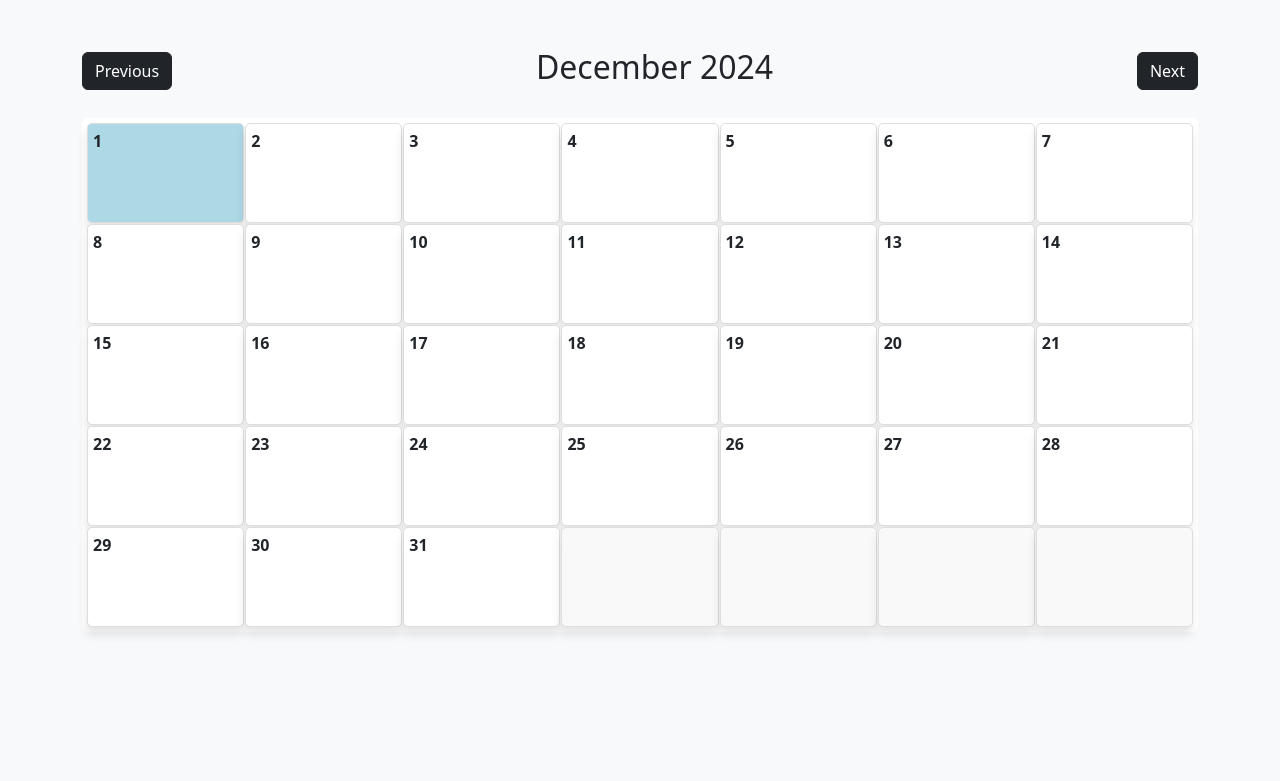
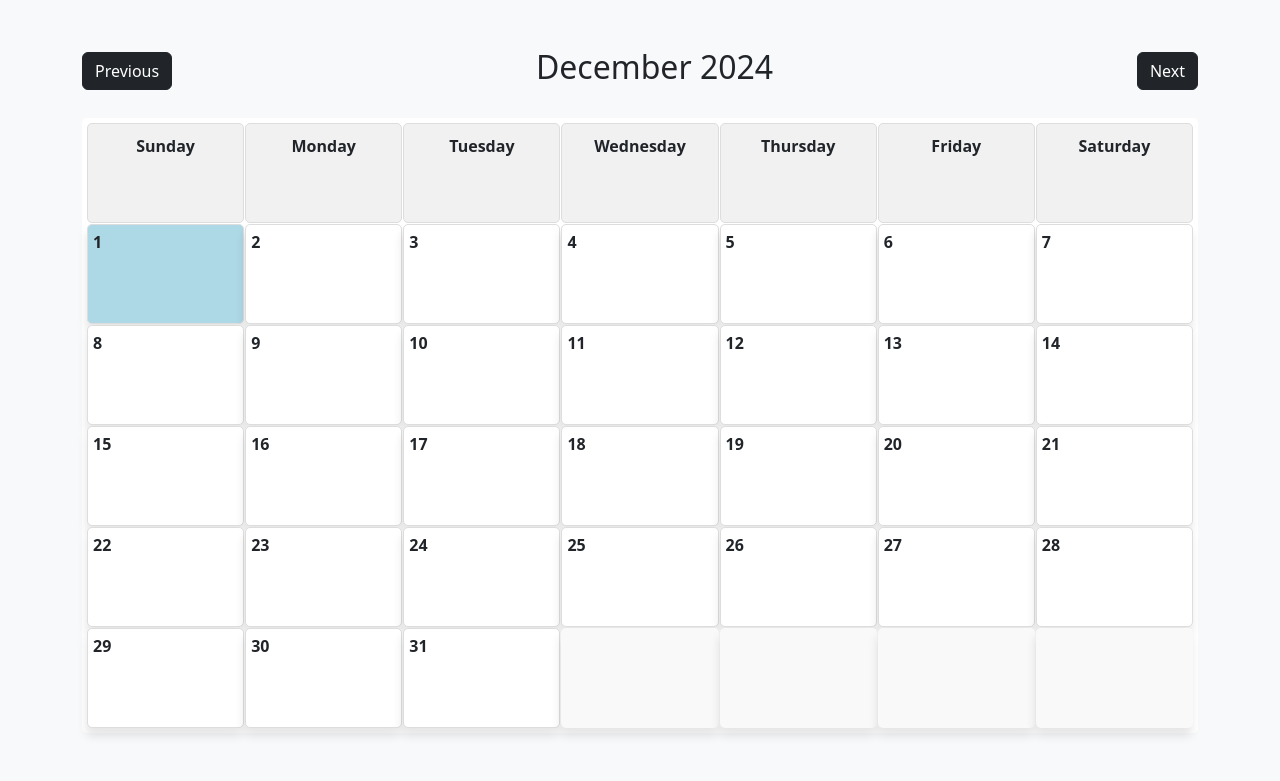
Before and after one commit to Wangu-Phillip/guest-house-system, a PHP site: page /views/admin/calendar.php in a window 1280 px wide. Shown: the part 56-837 px from the top of the page. Before the commit the page ends 691 px from the top, so only its background shows below. Run offline with PHP 8.4, Linux system fonts and the light colour scheme; data that the repository does not hold is empty; some libraries are stand-ins or nearby versions.

Commit message:
Feat: days of the week

```diff
--- a/views/admin/calendar.php
+++ b/views/admin/calendar.php
@@ -211,6 +211,8 @@ if ($result && $result->num_rows > 0) {
         <h2 id="currentMonth"></h2>
         <button id="nextMonth" class="btn btn-dark">Next</button>
     </div>
+
+    <!-- CALENDAR -->
     <div id="calendar"></div>
 </div>
 <br><br>
@@ -220,11 +222,22 @@ if ($result && $result->num_rows > 0) {
     #calendar {
         display: grid;
         grid-template-columns: repeat(7, 1fr);
+        /* 7 columns for each day of the week */
         grid-auto-rows: 100px;
         gap: 1px;
         background: #fff;
         border: #fff 5px solid;
         border-radius: 5px;
+    }
+
+    .day-header {
+        text-align: center;
+        padding: 10px 0;
+        background: #f1f1f1;
+        border: 1px solid #ddd;
+        border-radius: 5px;
+        font-weight: bold;
+        font-size: 16px;
     }
 
     .day {
@@ -261,9 +274,8 @@ if ($result && $result->num_rows > 0) {
 </style>
 
 <script>
-
     // CALENDAR BOOKING LISTENER
-    document.addEventListener("DOMContentLoaded", function () {
+    document.addEventListener("DOMContentLoaded", function() {
         const bookings = <?= json_encode($bookings) ?>; // Booking data from PHP
         const calendarEl = document.getElementById("calendar");
         const currentMonthEl = document.getElementById("currentMonth");
@@ -287,11 +299,22 @@ if ($result && $result->num_rows > 0) {
                 month: "long",
             });
 
-        // Render blank days for the previous month
+            // Add the day headers
+            const dayHeaders = ['Sunday', 'Monday', 'Tuesday', 'Wednesday', 'Thursday', 'Friday', 'Saturday'];
+            dayHeaders.forEach(day => {
+                const headerEl = document.createElement("div");
+                headerEl.classList.add("day-header");
+                headerEl.style.fontWeight = "bold";
+                headerEl.innerText = day;
+                calendarEl.appendChild(headerEl);
+            });
+
+            // Render blank days for the days before the first day of the month
             for (let i = 0; i < firstDay; i++) {
                 const blankEl = document.createElement("div");
                 blankEl.classList.add("day");
                 blankEl.style.background = "#f9f9f9"; // Lighter background for blank days
+                blankEl.style.border = "none"; // Optional: remove border for blank days
                 calendarEl.appendChild(blankEl);
             }
 
@@ -323,7 +346,7 @@ if ($result && $result->num_rows > 0) {
                 });
 
                 // Add click event to open the modal and set the date
-            dayEl.addEventListener("click", function () {
+                dayEl.addEventListener("click", function() {
                     const selectedDate = dayEl.dataset.date; // Get the selected date
                     addDateInput.value = selectedDate; // Set the date in the modal's date input
                     createBookingModal.show(); // Show the modal
@@ -340,19 +363,21 @@ if ($result && $result->num_rows > 0) {
                     const blankEl = document.createElement("div");
                     blankEl.classList.add("day");
                     blankEl.style.background = "#f9f9f9"; // Lighter background for blank days
+                    blankEl.style.border = "none"; // Optional: remove border for blank days
                     calendarEl.appendChild(blankEl);
                 }
             }
         }
 
+
         // Event listeners for navigation buttons
-    prevMonthBtn.addEventListener("click", function () {
+        prevMonthBtn.addEventListener("click", function() {
             currentDate.setMonth(currentDate.getMonth() - 1);
             renderCalendar(currentDate);
         });
 
         // VIEW PREVIOUS & NEXT MONTHS
-    nextMonthBtn.addEventListener("click", function () {
+        nextMonthBtn.addEventListener("click", function() {
             currentDate.setMonth(currentDate.getMonth() + 1);
             renderCalendar(currentDate);
         });
```
Lines whose indentation alone changed are shown as unchanged.
